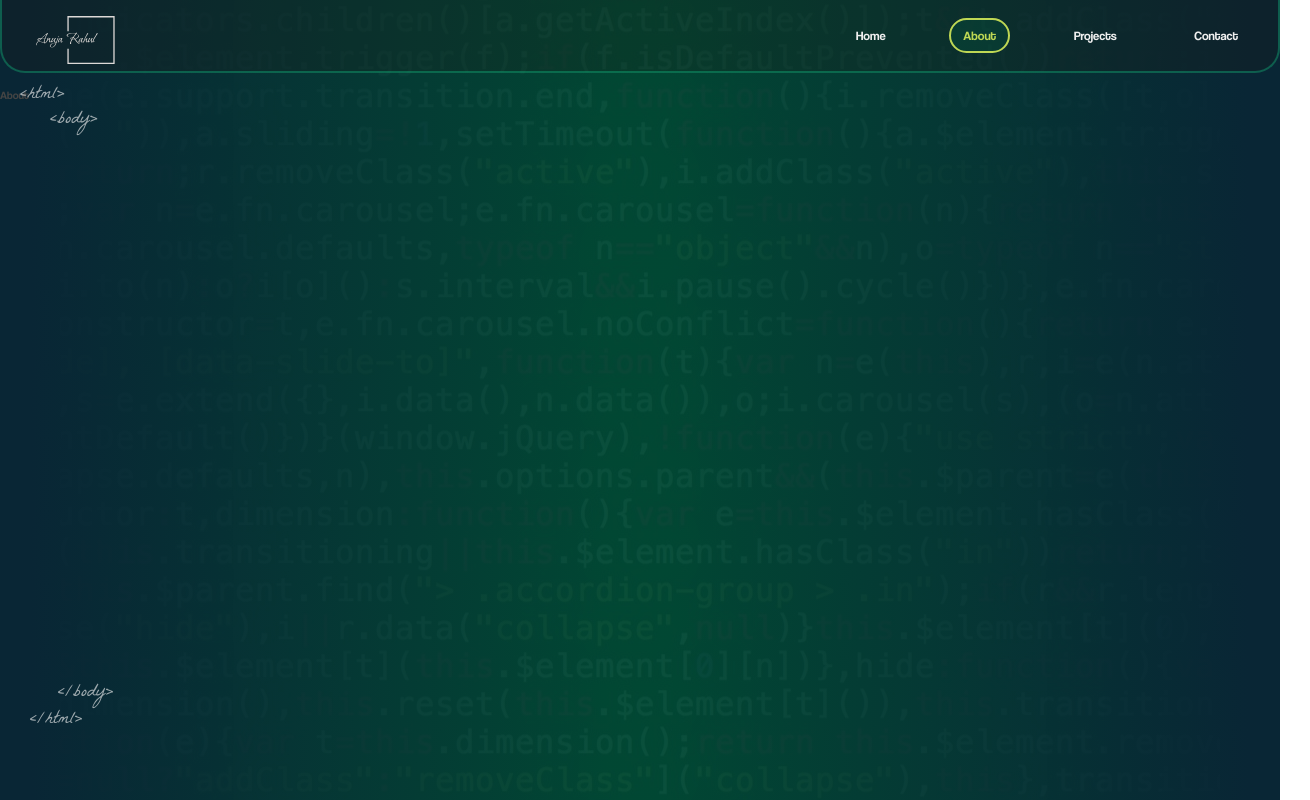
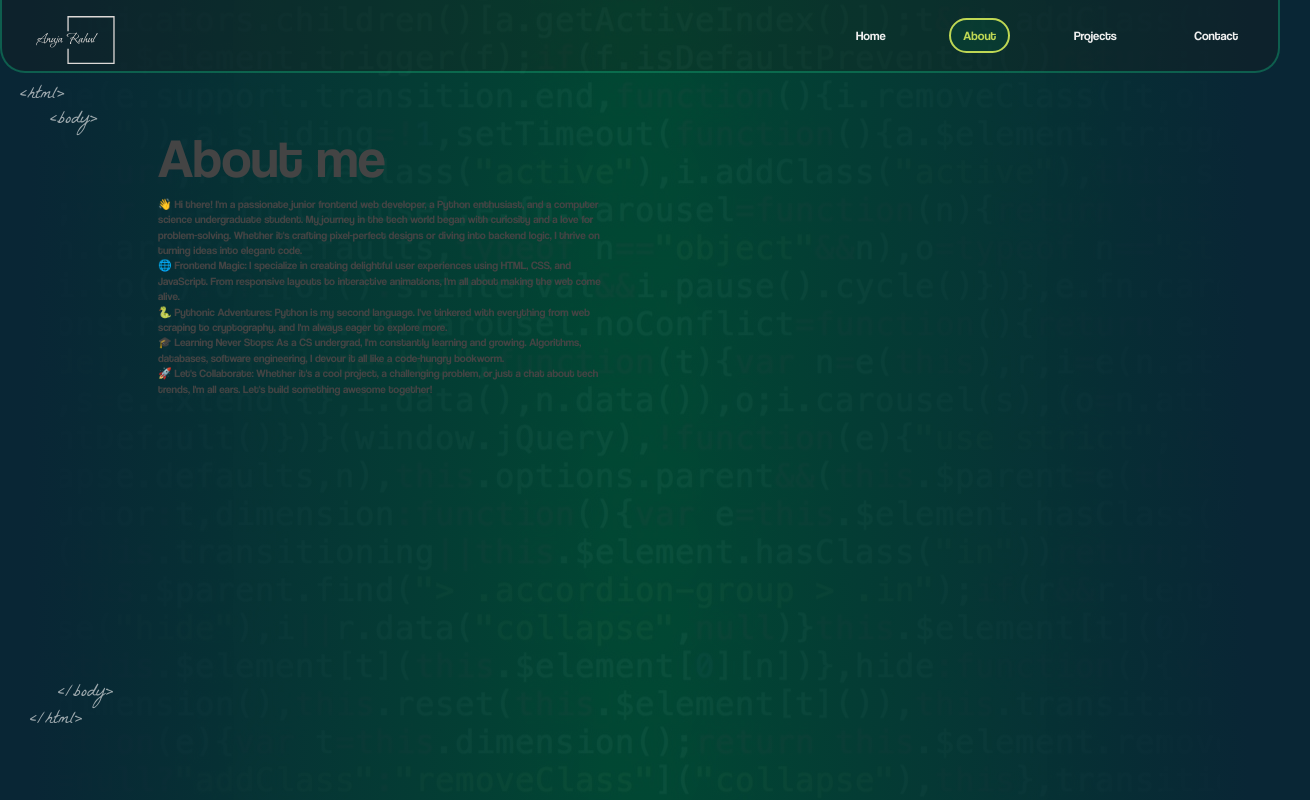
Before and after one commit to anuja-rahul/portfolio, a React (Vite) app: page /about in a window 1280 px wide. Shown: the whole page, 1310 px wide, since content can reach past the window. Built offline with nearby package versions, Linux system fonts and the light colour scheme.

Commit message:
about page skeleton added

```diff
--- a/src/components/AnimatedHero/index.scss
+++ b/src/components/AnimatedHero/index.scss
@@ -30,6 +30,16 @@
 //     }
 //   }
 
+.text-animate-hover._15,
+.text-animate._15 {
+  font-family: "La Belle Aurore";
+  font-weight: 600;
+}
+.text-animate,
+.text-animate-hover {
+  text-shadow: -8px 4px 15px rgba(0, 0, 0, 0.5);
+}
+
 .text-animate {
   display: inline-block !important;
   opacity: 0;
--- a/src/components/about/About.jsx
+++ b/src/components/about/About.jsx
@@ -1,10 +1,46 @@
+import AnimatedHero from "../AnimatedHero/Index";
+import "./index.scss";
+
 function About() {
   return (
     <section
       id="about-page"
       className="h-[80vh] sm:h-[80vh] md:h-[80vh] lg:h-[80vh]"
     >
-      About
+      <div className="about-page container">
+        <div className="text-zone">
+          <h1>
+            <AnimatedHero
+              strArray={["A", "b", "o", "u", "t", " ", "m", "e"]}
+              idx={15}
+            />
+          </h1>
+          <p>
+          👋 Hi there! I{"'"}m a passionate junior frontend web developer, a Python enthusiast,
+          and a computer science undergraduate student.
+          My journey in the tech world began with curiosity and a love for problem-solving.
+          Whether it{"'"}s crafting pixel-perfect designs or diving into backend logic,
+          I thrive on turning ideas into elegant code.
+          </p>
+          <p>
+          🌐 Frontend Magic: I specialize in creating delightful user experiences using HTML, CSS, and JavaScript.
+          From responsive layouts to interactive animations, I{"'"}m all about making the web come alive.
+          </p>
+          <p>
+          🐍 Pythonic Adventures: Python is my second language.
+          I{"'"}ve tinkered with everything from web scraping to cryptography,
+          and I{"'"}m always eager to explore more.
+          </p>
+          <p>
+          🎓 Learning Never Stops: As a CS undergrad, I{"'"}m constantly learning and growing.
+          Algorithms, databases, software engineering, I devour it all like a code-hungry bookworm.
+          </p>
+          <p>
+          🚀 Let{"'"}s Collaborate: Whether it{"'"}s a cool project, a challenging problem,
+          or just a chat about tech trends, I{"'"}m all ears. Let{"'"}s build something awesome together!
+          </p>
+        </div>
+      </div>
     </section>
   );
 }
--- a/src/components/home/hero/Hero.jsx
+++ b/src/components/home/hero/Hero.jsx
@@ -78,7 +78,7 @@ function Hero() {
 
   return (
     <section id="hero" className="sm:h-[120vh] md:h-[120vh] lg:h-[80vh]">
-      <div id="hero" className="hero-page container h-[85vh] w-full">
+      <div id="hero-div" className="hero-page container h-[85vh] w-full">
         <div className="text-zone">
           <h1 className="title pt-8 sm:pt-8">
             <span
@@ -103,11 +103,11 @@ function Hero() {
             >
               {"'"}m
             </span>{" "}
-            <AnimatedHero
-              letterClass={letterClass}
-              strArray={letterArray}
-              idx={15}
-            />
+              <AnimatedHero
+                letterClass={letterClass}
+                strArray={letterArray}
+                idx={15}
+              />
             <br />
             <AnimatedHero
               letterClass={letterClass}
@@ -116,7 +116,7 @@ function Hero() {
             />
           </h1>
           <div className="roll-container mb-4 pt-8 lg:pt-0">
-            <div className="text-wrapper">
+            <div className="text-wrapper pointer-events-none">
               <span className="title-items absolute">Frontend Developer</span>
               <span className="title-items absolute">Python Developer</span>
               <span className="title-items absolute">CS Undergraduate</span>
--- a/src/components/home/hero/index.scss
+++ b/src/components/home/hero/index.scss
@@ -21,7 +21,6 @@
     color: #fff;
     font-size: 5.5rem;
     line-height: 7rem !important;
-
     margin: 0;
     font-family: "Coolvetica";
     font-weight: 400;
@@ -61,7 +60,7 @@
   }
 
   .roll-container span {
-    font-size: 1.4rem;
+    font-size: 1.7rem;
     margin: 0;
     line-height: 0;
     // opacity: 0;
@@ -103,7 +102,7 @@
       color: #efefef;
       animation: bounce 1.5s;
       animation-fill-mode: both;
-      box-shadow: 15px 10px 20px rgba(0, 0, 0, 0.4);
+      box-shadow: -12px 12px 25px rgba(0, 0, 0, 0.4);
     }
   }
 }
--- a/src/components/layout/index.scss
+++ b/src/components/layout/index.scss
@@ -104,3 +104,15 @@ nav {
   // animation: fadeIn 1s forwards;
   animation-delay: 1s;
 }
+
+/* About page */
+
+.about-page{
+  .text-zone{
+    position: absolute;
+    left: 10%;
+    width: 35%;
+    vertical-align: middle;
+    // transform: translateY(-50%);
+  }
+}
--- a/src/index.css
+++ b/src/index.css
@@ -13,7 +13,7 @@ body {
     "sans-serif";
   color: #444;
   background:
-    radial-gradient(circle, rgba(0, 72, 52, 0.96) 5%, rgba(9, 38, 53, 1) 95%),
+    radial-gradient(circle at center, rgba(0, 72, 52, 0.96) 5%, rgba(9, 38, 53, 1) 95%),
     url("assets/images/code.jpg") center repeat;
   /* background-image: radial-gradient(circle, rgba(0, 0, 0, 0) 5%, rgb(157, 20, 20) 95%), url('assets/images/code.jpg'); */
   /* overflow: hidden; */
```
